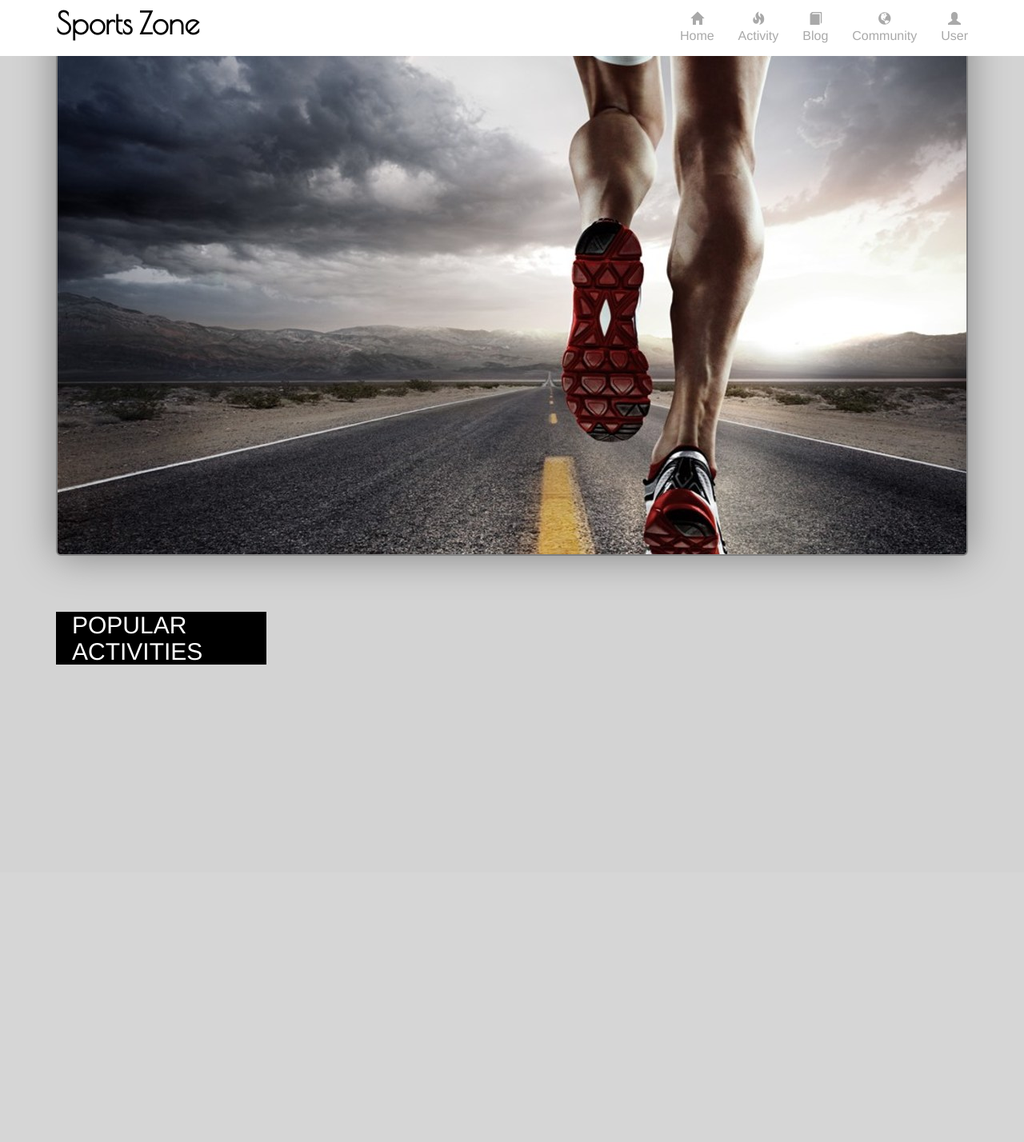
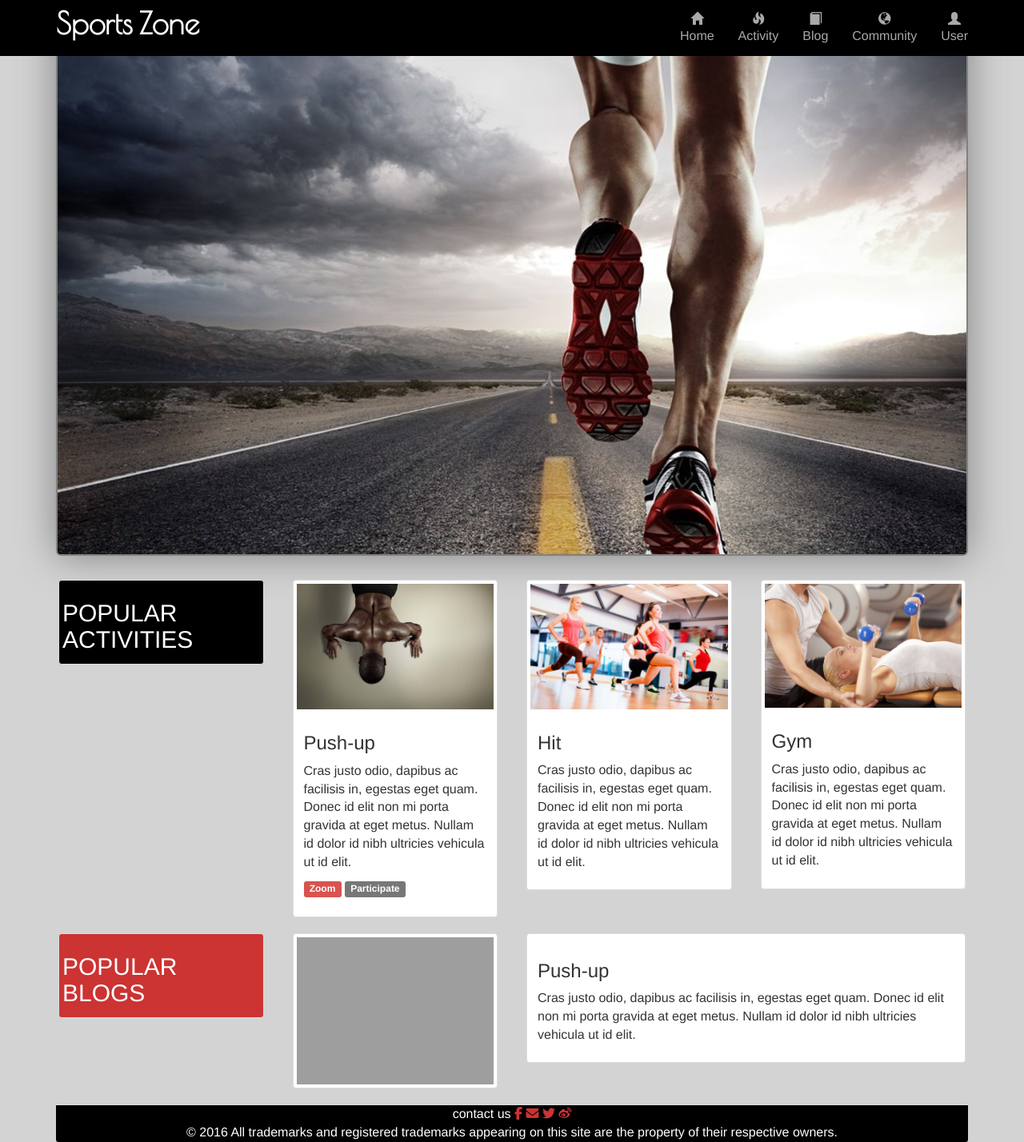
Before and after one commit to aqqzzz/Health, a PHP site: page / in a window 1280 px wide. Shown: the whole page at 80% size. Before the commit the page ends 831 px from the top, so only its background shows below. Run offline with PHP 8.4, Linux system fonts and the light colour scheme; some libraries are stand-ins or nearby versions; grey boxes are pictures that could not be loaded.

Commit message:
coding: home page

```diff
--- a/others/after/css/styles.css
+++ b/others/after/css/styles.css
@@ -1,14 +1,14 @@
 body {
   font-size: 16px;
   color: black;
-  background-color: lightgrey;
+  background-color: lightgray;
   font-family: 'Helvetica','Arial', sans-serif;
 }
 
 /** HEADER **/
 #header-nav {
 
-  background-color: white;
+  background-color: black;
   border-radius: 0;
   border: 0;
 }
@@ -16,7 +16,7 @@ body {
 
 .navbar-brand h1 { /* website name */
   font-family: 'Poiret One', 'Helvetica',sans-serif;
-  color: black;
+  color: white;
   font-size: 2.1em;
 
   font-weight: bold;
@@ -40,11 +40,11 @@ body {
 }
 
 #nav-list a:hover {
-  color: black;
-  background-color: #cc1033;
+  color: antiquewhite;
+  background-color: #cc3333;
 }
 .navbar-header .icon-bar {
-  border: 1px solid black;
+  border: 1px solid antiquewhite;
 
 }
 
@@ -53,31 +53,103 @@ body {
 }
 
 .navbar-headder .icon-bar:hover, .navbar-header button.navbar-toggle:hover {
-  background-color: #cc1033;
+  background-color: #cc3333;
 }
 
 .navbar-headder .icon-bar:active, .navbar-header button.navbar-toggle:active{
-  background-color: #cc1033;
+  background-color: #cc3333;
 }
 /** end header**/
 
+/** my set for bootstrap component**/
 .container .jumbotron {
   box-shadow: 0 0 50px grey;
   border: 2px solid grey;
 }
 
+.thumbnail {
+    min-height: 50px;
+
+    margin-right:3px;
+    margin-left: 3px;
+
+    clear: both;
+}
+
+/** home-tiles **/
+.container #home-tiles .show-s {
+    text-transform: uppercase;
+    min-height: 100px;
+    text-align: center;
+    padding-top: 10px;
+    padding-bottom: auto;
+}
+
+.thumbnail img:hover {
+    box-shadow: 0 0 20px black;
+}
+
 /** activities **/
-.container #home-tiles {
-  padding-bottom: 250px;
-  padding-top: 20px;
+
+
+.container #home-tiles #activities #activity-tile .thumbnail{
+    text-transform: uppercase;
+    background-color: black;
+    color: white;
+
 }
-.container #home-tiles #activities #activity-tile {
-  text-transform: uppercase;
-  background-color: black;
-  color: white;
 
-  padding-left: 20px;
+.container #home-tiles #activities #activity-tile .thumbnail a {
+    color: white;
 }
+
+.container #home-tiles #activities #activity-tile .thumbnail img:hover {
+
+}
+
+.container #home-tiles #activities #activity-tile .show-s {
+    background-color: black;
+
+}
+.container #home-tiles #activities #activity-tile .show-s a {
+    color: white;
+
+}
+
+/** blogs **/
+.container #home-tiles #blogs #blog-tile .thumbnail {
+    text-transform: uppercase;
+    background-color: #cc3333;
+}
+.container #home-tiles #blogs #blog-tile .thumbnail a {
+    color:white;
+}
+
+.container #home-tiles #blogs #blog-tile .show-s {
+    background: #cc3333;
+}
+
+.container #home-tiles #blogs #blog-tile .show-s a {
+    color: white;
+}
+
+/** footer **/
+div.panel-footer {
+    padding: 0;
+    background-color: black;
+    color: white;
+
+    clear: both;
+}
+
+div.panel-footer i {
+    color: #cc3333;
+}
+
+div.panel-footer i:hover {
+    color: darkred;
+}
+
 
 
 /** large devices **/
@@ -89,6 +161,17 @@ body {
     height: 675px;
 
   }
+
+    /**.container #activity-tile {
+        height: 430px;
+        background-color: black;
+        color: white;
+    }
+
+    .container #activity-tile a {
+        text-decoration: none;
+    }**/
+
 }
 
 /** medium devices only **/
@@ -105,6 +188,16 @@ body {
 
   }
 
+    /**.container #activity-tile {
+        height: 420px;
+        background-color: black;
+        color: white;
+    }
+
+    .container #activity-tile a {
+        text-decoration: none;
+    }**/
+
 
 }
 
@@ -120,6 +213,24 @@ body {
     height: 512px;
 
   }
+
+  .panel-footer {
+      margin-bottom: 0;
+  }
+
+    /**.container #activity-tile {
+        height: 70px;
+        background-color: black;
+        color: white;
+
+        margin-bottom: 30px;
+        margin-right: 80px;
+    }
+
+    .container #activity-tile a {
+        text-decoration: none;
+        color:white;
+    }**/
 }
 
 /** extra small devices only **/
@@ -136,4 +247,7 @@ body {
     padding: 0;
 
   }
+
+
+
 }
--- a/others/after/index.html
+++ b/others/after/index.html
@@ -79,19 +79,146 @@
 
     <div id="home-tiles">
       <div id="activities" class="row">
-        <div class="col-md-3 col-sm-4 col-xs-12">
-          <a href="activity.html"><div id="activity-tile">
-            <h2>popular activities</h2>
-          </div></a>
+        <div id="activity-tile" class="col-md-3 col-sm-12 col-xs-12">
+            <div class="thumbnail hidden-xs hidden-sm">
+            <a href="activity.html">
+                <h2>popular activities</h2>
+            </a>
+            </div>
+
+            <div class="show-s hidden-lg hidden-md">
+                <a href="activity.html">
+                    <h2>popular activities</h2>
+                </a>
+            </div>
+
         </div>
+          <div class="col-md-3 col-sm-6 col-xs-12">
+              <div class="thumbnail">
+
+                  <!--应该用js来动态添加-->
+                  <img src="images/activity1.jpg" alt="popular activity 1">
+
+                  <div class="caption">
+                      <h3>Push-up</h3>
+                      <p>Cras justo odio, dapibus ac facilisis in, egestas eget quam.
+                          Donec id elit non mi porta gravida at eget metus.
+                          Nullam id dolor id nibh ultricies vehicula ut id elit.</p>
+                      <p><a href="" class="label label-danger" rel="tooltip" title="Zoom">Zoom</a>
+                          <a href="" class="label label-default" rel="tooltip" title="Participate">Participate</a></p>
+
+                  </div>
+
+                  <!-------------->
+              </div>
+          </div>
+          <div class="col-md-3 col-sm-6 col-xs-12">
+              <div class="thumbnail">
+                  <!--应该用js来动态添加-->
+                  <img src="images/activity2.jpg" alt="popular activity 1">
+                  <div class="caption">
+                      <h3>Hit</h3>
+                      <p>Cras justo odio, dapibus ac facilisis in, egestas eget quam.
+                          Donec id elit non mi porta gravida at eget metus.
+                          Nullam id dolor id nibh ultricies vehicula ut id elit.</p>
+
+                  </div>
+                  <!-------------->
+              </div>
+          </div>
+
+          <div class="col-md-3 col-sm-12 col-sx-12">
+              <div class="thumbnail">
+                  <!--应该用js来动态添加-->
+                  <img src="images/activity3.jpg" alt="popular activity 1">
+                  <div class="caption">
+                      <h3>Gym</h3>
+                      <p>Cras justo odio, dapibus ac facilisis in, egestas eget quam.
+                          Donec id elit non mi porta gravida at eget metus.
+                          Nullam id dolor id nibh ultricies vehicula ut id elit.</p>
+
+                  </div>
+                  <!-------------->
+              </div>
+          </div>
+
+
       </div>
 
-    </div>
+        <div id="blogs" class="row">
+            <div id="blog-tile" class="col-md-3 col-sm-12 col-xs-12">
+                <div class="thumbnail hidden-xs hidden-sm">
+                    <a href="blog.html">
+                        <h2>popular blogs</h2>
+                    </a>
+                </div>
+
+                <div class="show-s hidden-lg hidden-md">
+                    <a href="blog.html">
+                        <h2>popular blogs</h2>
+                    </a>
+                </div>
+
+            </div>
+            <div class="col-md-3 col-sm-12 col-xs-12">
+                <div class="thumbnail">
+                    <!--应该用js来动态添加-->
+                    <img src="images/blog1.jpg" alt="popular blog 1">
+
+                    <!-------------->
+                </div>
+            </div>
+            <div class="col-md-6 col-sm-12 col-xs-12">
+                <div class="thumbnail">
+                    <!--应该用js来动态添加-->
+                    <div class="caption">
+                        <h3>Push-up</h3>
+                        <p>Cras justo odio, dapibus ac facilisis in, egestas eget quam.
+                            Donec id elit non mi porta gravida at eget metus.
+                            Nullam id dolor id nibh ultricies vehicula ut id elit.</p>
+
+                    </div>
+                    <!-------------->
+                </div>
+            </div>
+            <!--
+            <div class="col-md-3 col-sm-12 col-sx-12">
+                <div class="thumbnail">
+                    <!--应该用js来动态添加
+                    <img src="images/blog3.jpg" alt="popular blog 3">
+                    <div class="caption">
+                        <h3>Gym</h3>
+                        <p>Cras justo odio, dapibus ac facilisis in, egestas eget quam.
+                            Donec id elit non mi porta gravida at eget metus.
+                            Nullam id dolor id nibh ultricies vehicula ut id elit.</p>
+                        <p><a href="#" class="btn btn-default" role="button">More</a>
+                        </p>
+                    </div>
+                    <!------------
+                </div>
+            </div>-->
+        </div>
+
+    </div> <!-- end of  container -->
+
+      <div class="panel-footer text-center">
+
+          contact us
+          <a href="#"><i class="fa fa-facebook"></i></a>
+          <a href="#"><i class="fa fa-envelope"></i></a>
+          <a href="#"><i class="fa fa-twitter"></i></a>
+          <a href="#"><i class="fa fa-weibo"></i></a>
+          <br>
+          &copy; 2016
+          All trademarks and registered trademarks appearing on
+          this site are the property of their respective owners.
+
+      </div>
   </div>
 
   <!-- jQuery (Bootstrap JS plugins depend on it) -->
   <script src="js/jquery-2.1.4.min.js"></script>
   <script src="js/bootstrap.min.js"></script>
-  <script src="js/script.js"></script>
+  <script src="js/myscripts/script.js"></script>
 </body>
 </html>
--- /dev/null
+++ b/others/after/js/myscripts/script.js
@@ -0,0 +1,81 @@
+//global
+
+function addLoadEvent(func) {
+    var oldonload = window.onload;
+    if(typeof window.onload != 'function'){
+        window.onload = func;
+    } else {
+        window.onload = function() {
+            oldonload();
+            func();
+        }
+    }
+
+}
+
+function insertAfter(newElement, targetElement){
+    var parent = targetElement.parentNode;
+    if(parent.lastChild == targetElement){
+        parent.appendChild(newElement);
+    }else {
+        parent.insertBefore(newElement, targetElement.nextSibling);
+    }
+}
+
+function addClass(element, value){
+    if(!element.className) {
+        element.className = value;
+    } else {
+        newClassName = element.className;
+        newClassName += " ";
+        newClassName += value;
+        element.className = newClassName;
+    }
+}
+
+/*thumbnail高度统一的方法，但是如果使用的话thumbnail里的内容 在单行显示的时候 会超出来*/
+function equalHeight(group) {
+    var windowWidth;
+    if(window.innerWidth) {//除IE6之外的浏览器
+        if(document.documentElement.clientWidth){
+            windowWidth = document.documentElement.clientWidth;
+        } else {
+            windowWidth = self.innerWidth;
+        }
+    } else {
+        if(document.documentElement) {//IE6
+            windowWidth = document.documentElement.clientWidth;
+        }else { //其他浏览器
+            if(document.body) {
+                windowWidth = document.body.clientWidth;
+            }
+
+        }
+
+    }
+
+
+
+        tallest = 0;
+
+        group.each(function() {
+
+            thisHeight = $(this).height();
+            if(thisHeight > tallest) {
+                tallest = thisHeight;
+            }
+        });
+        group.each(function() { $(this).height(tallest+5); });
+
+
+
+
+}
+
+
+
+
+/**如何在窗口大小改变时钓友这个函数进行判断*/
+
+//addLoadEvent(equalHeight($("#activities .thumbnail")));
+//addLoadEvent(equalHeight($("#blogs .thumbnail")));
```
Also changed, not shown: others/after/images/activity1.jpg (added), others/after/images/activity2.jpg (added), others/after/images/activity3.jpg (added), others/after/images/blog2.jpg (added), others/after/images/blog3.jpg (added), others/after/js/script.js (deleted), 图片/activity.jpg (added), 图片/activity2.jpg (added), 图片/activity_1.jpg (added), 图片/codingImages/activity1.jpg (added), 图片/codingImages/activity2.jpg (added), 图片/codingImages/activity3.jpg (added), 图片/codingImages/blog2.jpg (added), 图片/codingImages/blog3.jpg (added), 3 other files.
